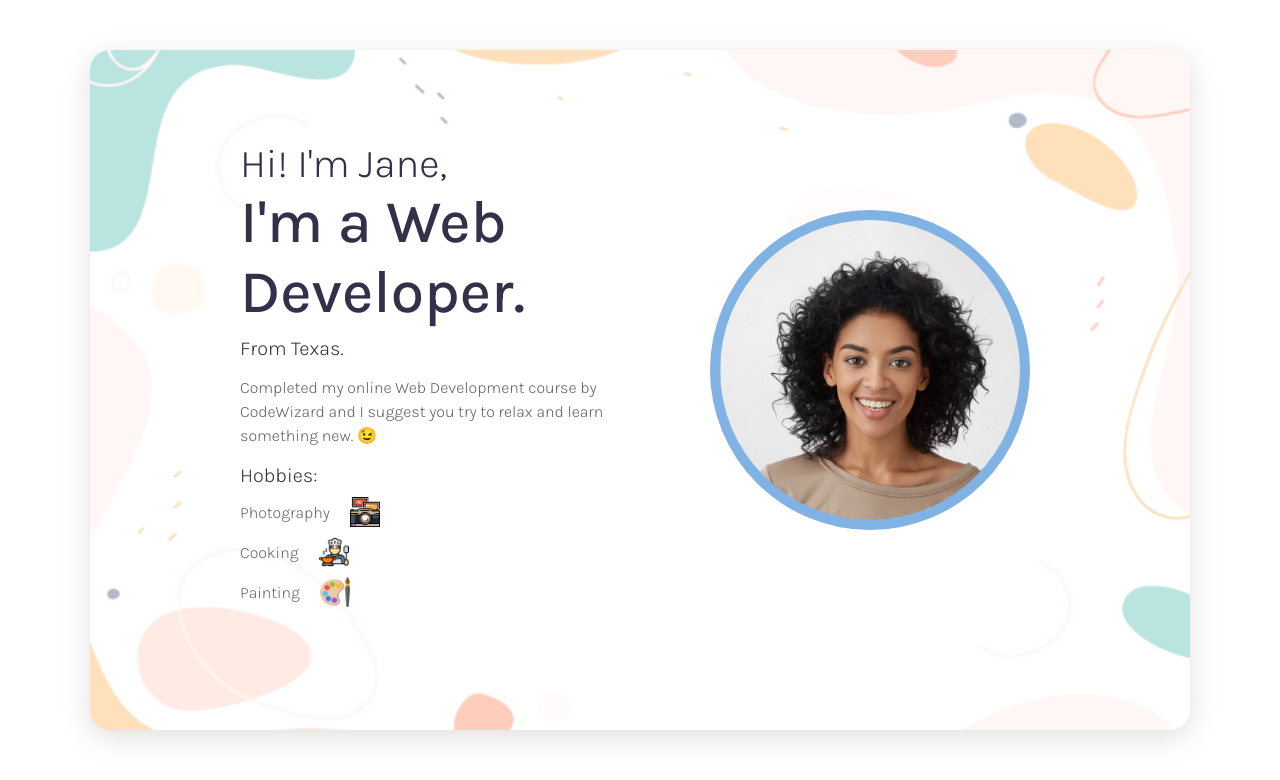
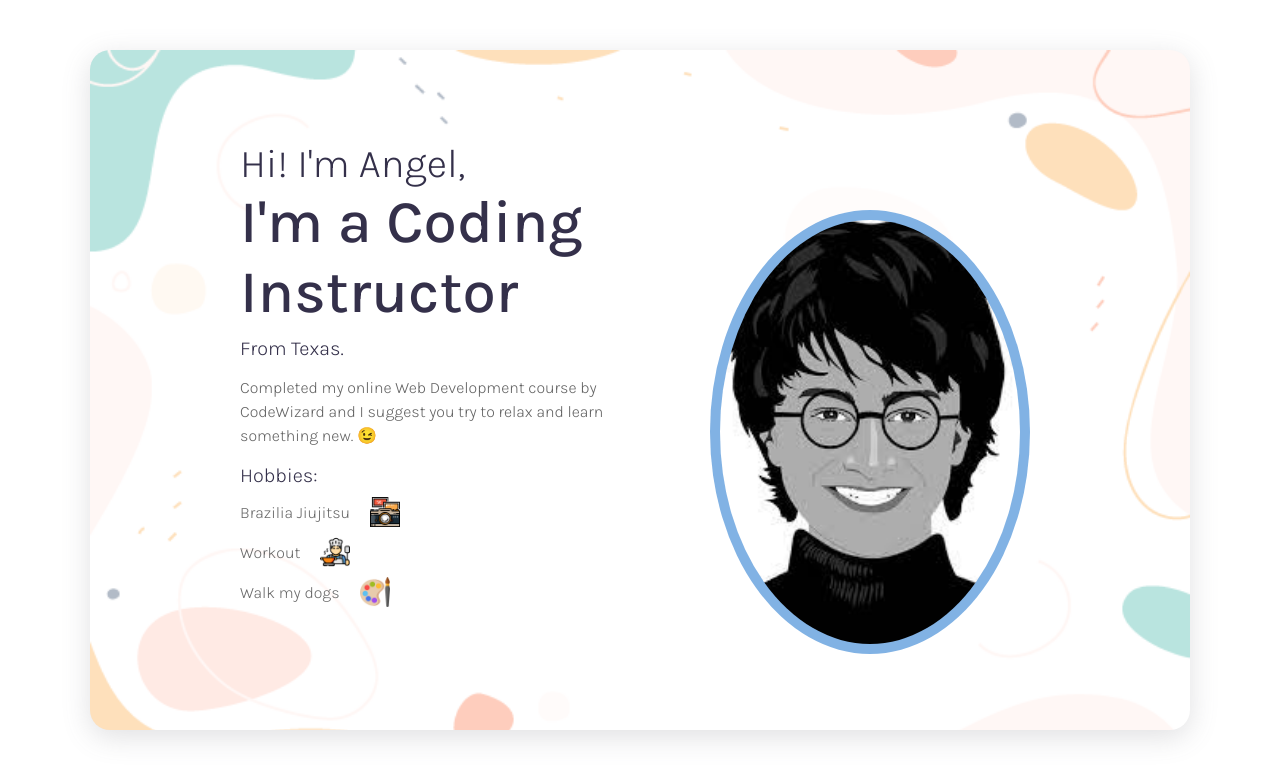
Before and after one commit to utsa-angel/utsa-angel.github.io, a plain HTML site: page index.html in a window 1280 px wide. Drawn offline with Linux system fonts and the light colour scheme.

Commit message:
made changes

```diff
--- a/index.html
+++ b/index.html
@@ -11,16 +11,16 @@
 </head>
 <body>
     <div class="container">
-        <img src="img/p4.png" class="mypic">
+        <img src="img/harry.jpg" class="mypic">
         <div class="info">
-            <h3>Hi! I'm Jane,</h3>
-            <h2>I'm a Web Developer.</h2>
+            <h3>Hi! I'm Angel,</h3>
+            <h2>I'm a Coding Instructor</h2>
             <h4>From Texas.</h4>
             <p>Completed my online Web Development course by CodeWizard and I suggest you try to relax and learn something new. &#x1F609; </p>
             <h4>Hobbies:</h4>
-            <div class="hobbies">Photography <img src="img/photography.png" class="icon"> </div>
-            <div class="hobbies"> Cooking <img src="img/cooking.png" class="icon"></div>
-            <div class="hobbies"> Painting <img src="img/painting.png" class="icon"></div>
+            <div class="hobbies">Brazilia Jiujitsu <img src="img/photography.png" class="icon"> </div>
+            <div class="hobbies"> Workout <img src="img/cooking.png" class="icon"></div>
+            <div class="hobbies"> Walk my dogs <img src="img/painting.png" class="icon"></div>
         </div>
     </div>
 
```
